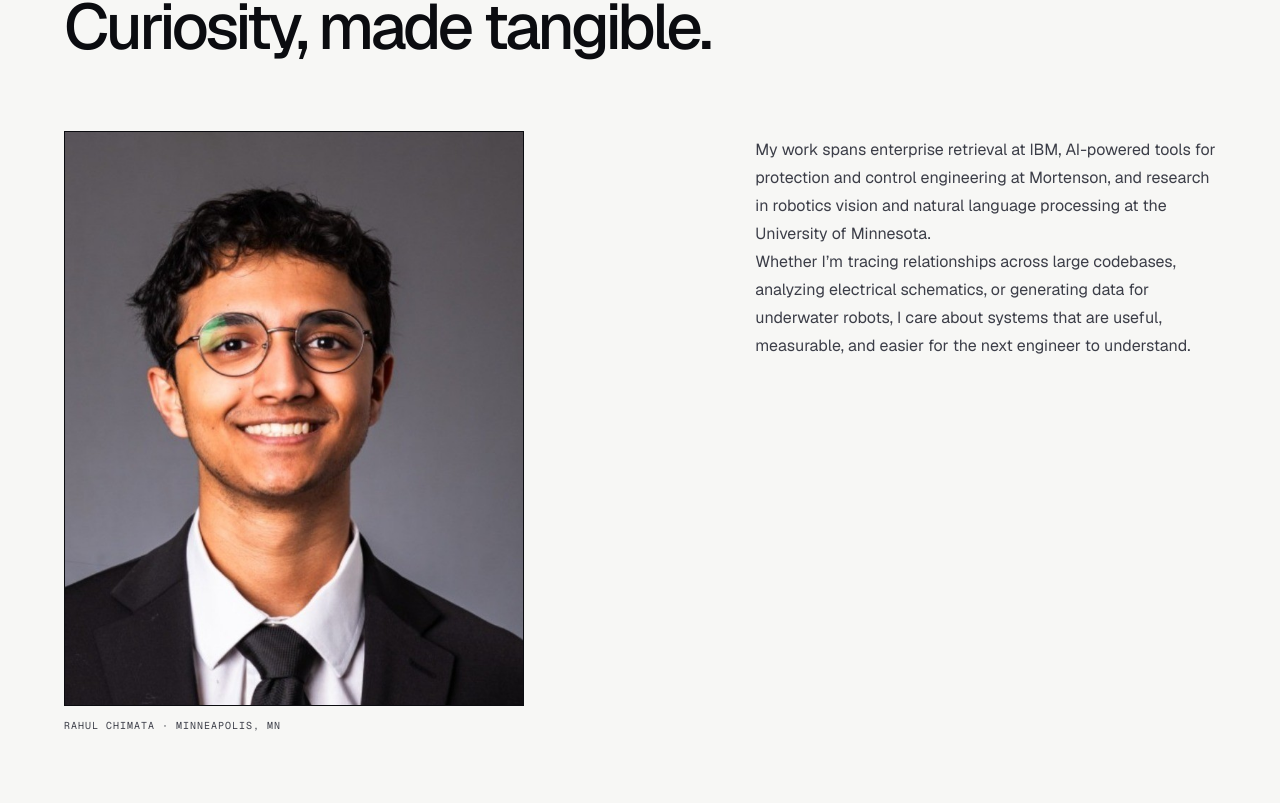
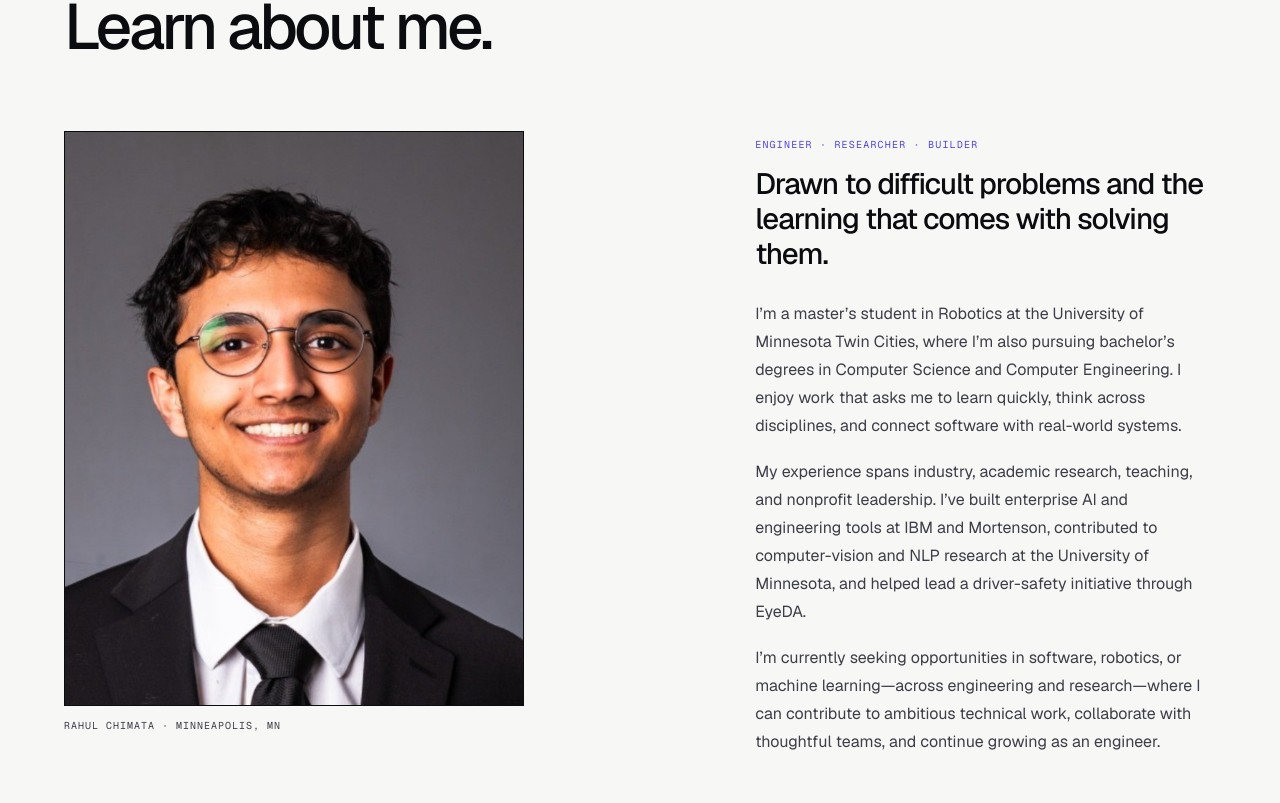
Before and after one commit to RahulChimata/Portfolio, a Next.js app: page / in a window 1280 px wide. Shown: the part 1277-2080 px from the top of the page. Built offline with nearby package versions, Linux system fonts and the light colour scheme.

Commit message:
Expand about narrative

```diff
--- a/app/globals.css
+++ b/app/globals.css
@@ -528,13 +528,37 @@ button.button {
 }
 
 .about-copy {
+  max-width: 590px;
   color: var(--ink-soft);
   font-size: 16px;
   line-height: 1.75;
 }
 
-.about-copy > p:first-child {
+.about-kicker {
   margin-top: 5px;
+  margin-bottom: 14px;
+  color: var(--indigo);
+  font-family: var(--font-geist-mono), monospace;
+  font-size: 10px;
+  letter-spacing: 0.12em;
+  text-transform: uppercase;
+}
+
+.about-copy h3 {
+  margin: 0 0 28px;
+  color: var(--ink);
+  font-size: clamp(24px, 2.3vw, 36px);
+  font-weight: 500;
+  letter-spacing: -0.035em;
+  line-height: 1.18;
+}
+
+.about-copy > p:not(.about-kicker) {
+  margin: 0 0 18px;
+}
+
+.about-copy > p:last-child {
+  margin-bottom: 0;
 }
 
 .principles {
--- a/app/page.tsx
+++ b/app/page.tsx
@@ -274,7 +274,7 @@ export default function Home() {
         <section id="about" className="section about-section reveal">
           <div className="section-heading">
             <p className="section-number">01 / ABOUT</p>
-            <h2>Curiosity, made tangible.</h2>
+            <h2>Learn about me.</h2>
           </div>
           <div className="about-grid">
             <figure className="about-portrait">
@@ -287,17 +287,32 @@ export default function Home() {
               <figcaption>Rahul Chimata · Minneapolis, MN</figcaption>
             </figure>
             <div className="about-copy">
+              <p className="about-kicker">
+                Engineer · Researcher · Builder
+              </p>
+              <h3>
+                Drawn to difficult problems and the learning that comes with
+                solving them.
+              </h3>
               <p>
-                My work spans enterprise retrieval at IBM, AI-powered tools for
-                protection and control engineering at Mortenson, and research
-                in robotics vision and natural language processing at the
-                University of Minnesota.
+                I’m a master’s student in Robotics at the University of
+                Minnesota Twin Cities, where I’m also pursuing bachelor’s
+                degrees in Computer Science and Computer Engineering. I enjoy
+                work that asks me to learn quickly, think across disciplines,
+                and connect software with real-world systems.
               </p>
               <p>
-                Whether I’m tracing relationships across large codebases,
-                analyzing electrical schematics, or generating data for
-                underwater robots, I care about systems that are useful,
-                measurable, and easier for the next engineer to understand.
+                My experience spans industry, academic research, teaching, and
+                nonprofit leadership. I’ve built enterprise AI and engineering
+                tools at IBM and Mortenson, contributed to computer-vision and
+                NLP research at the University of Minnesota, and helped lead a
+                driver-safety initiative through EyeDA.
+              </p>
+              <p>
+                I’m currently seeking opportunities in software, robotics, or
+                machine learning—across engineering and research—where I can
+                contribute to ambitious technical work, collaborate with
+                thoughtful teams, and continue growing as an engineer.
               </p>
             </div>
           </div>
```
Also changed, not shown: 1 other file (tests, documents, lock files or other folders).
